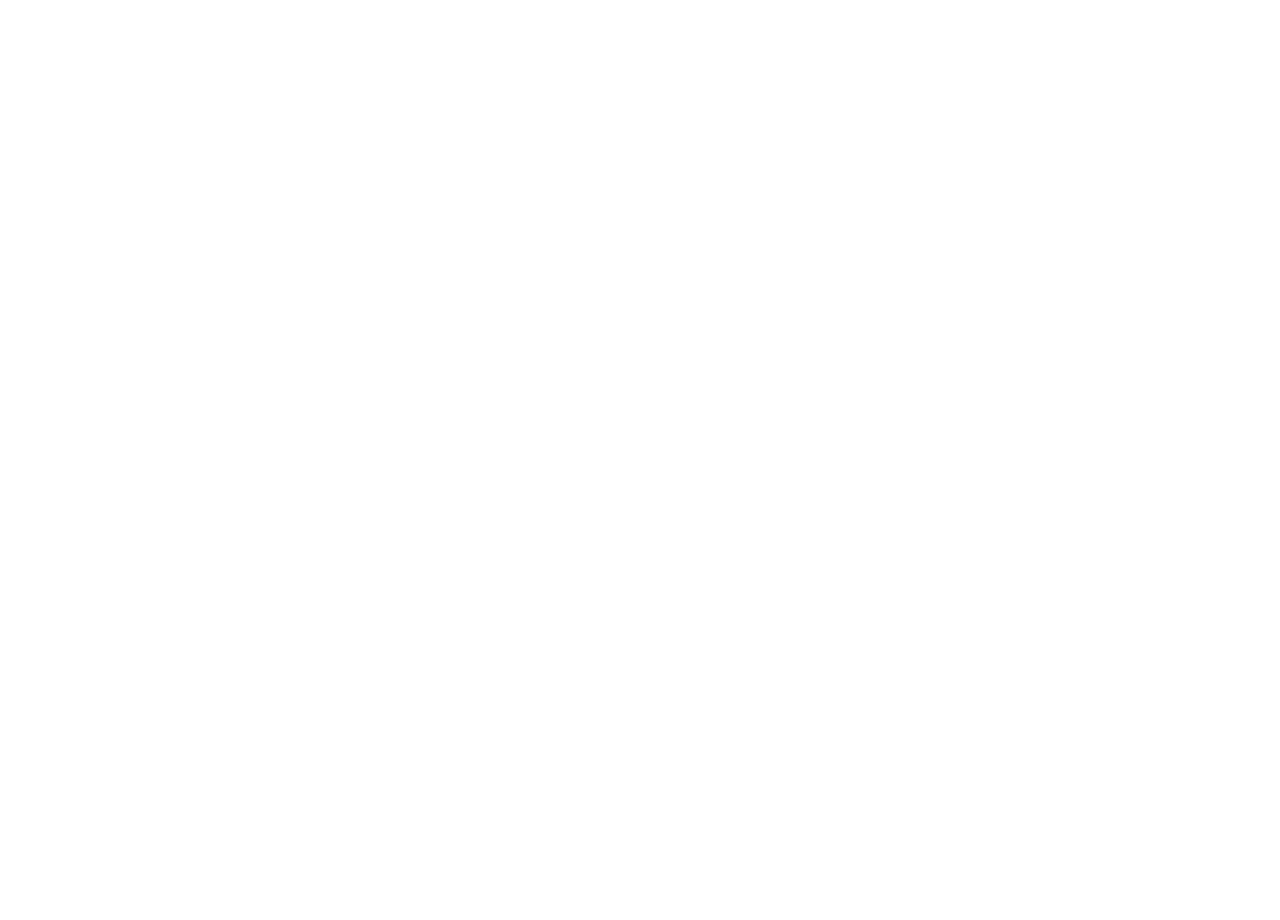
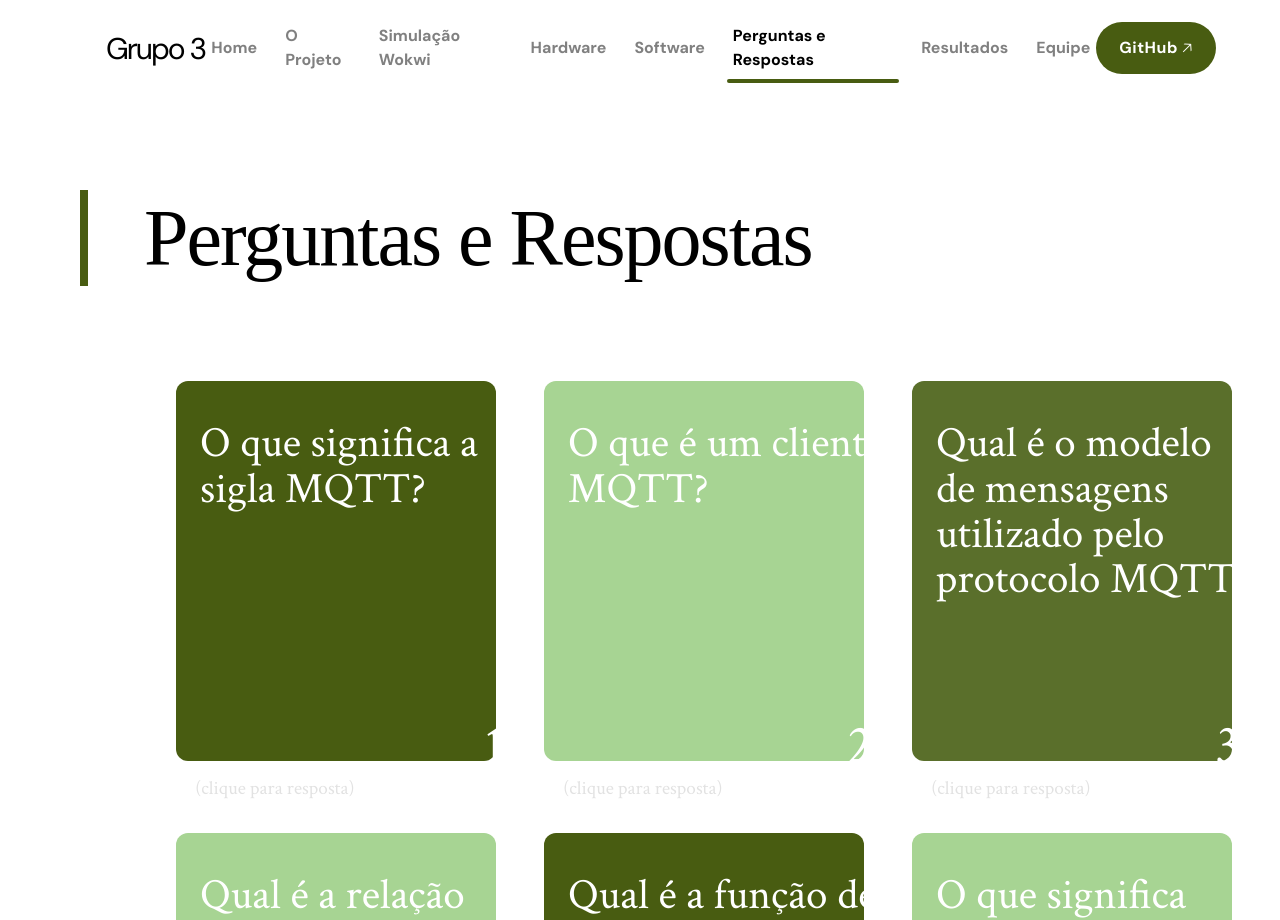
Before and after one commit to vitorcecato-sesi/estacao-meteorologica, a React (Vite) app in the folder Frontend/: page /perguntasRespostas in a window 1280 px wide. Before the commit this address had no page. Shown: the top 920 px of the page. Before the commit the page ends 800 px from the top, so only its background shows below. Built offline with nearby package versions, Linux system fonts and the light colour scheme.

Commit message:
um pouco da pagina de perguntas e respostas

```diff
--- a/Frontend/src/App.jsx
+++ b/Frontend/src/App.jsx
@@ -6,6 +6,7 @@
 
 // Páginas
 import Home from './pages/Home'
+import PerguntasRespostas from './pages/PerguntasRespostas'
 
 function App() {
 
@@ -14,6 +15,7 @@
     <BrowserRouter>
         <Routes>
           <Route path='/' element={<Home/>} />
+          <Route path='/perguntasRespostas' element={<PerguntasRespostas />} />
         </Routes>
       </BrowserRouter>
     </>
--- /dev/null
+++ b/Frontend/src/components/CardPerguntaResposta.css
@@ -0,0 +1,93 @@
+/* ...existing code... */
+.cardPerguntaResposta {
+  width: 320px;
+  height: 380px;
+  background: #485C11;
+  border-radius: 12px;
+  position: relative;
+  margin: 1em;
+  cursor: pointer;
+  box-shadow: none;
+  display: flex;
+  flex-direction: column;
+  justify-content: flex-start;
+  align-items: flex-start;
+  transition: box-shadow 0.2s;
+  font-family: 'Crimson Text', serif;
+}
+
+.cardPerguntaResposta .cardFace {
+  width: 100%;
+  height: 100%;
+  border-radius: 12px;
+  position: absolute;
+  top: 0; left: 0;
+  backface-visibility: hidden;
+  display: flex;
+  flex-direction: column;
+  justify-content: flex-start;
+  align-items: flex-start;
+  padding: 2em 1.5em 1.5em 1.5em;
+  font-family: 'Crimson Text', serif;
+  background: transparent;
+  color: #fff;
+}
+
+.cardPerguntaResposta .cardFrente {
+  z-index: 2;
+}
+
+.cardPerguntaResposta .perguntaTexto {
+  font-size: 2.7em;
+  font-family: 'Crimson Text', serif;
+  font-weight: 400;
+  line-height: 1.05;
+  margin-bottom: auto;
+  margin-top: 0.2em;
+}
+
+.cardPerguntaResposta .cardNumero {
+  position: absolute;
+  bottom: 0.5em;
+  right: 0.7em;
+  font-size: 3.5em;
+  opacity: 1;
+  font-family: 'Crimson Text', serif;
+  color: #fff;
+}
+
+.cardPerguntaResposta .cardHint {
+  position: absolute;
+  bottom: 0.7em;
+  left: 1em;
+  right: 0;
+  font-size: 1.2em;
+  opacity: 0.7;
+  font-family: 'Crimson Text', serif;
+  color: #d6d6d6;
+  text-align: left;
+}
+
+.cardPerguntaResposta .cardVerso {
+  transform: rotateY(180deg);
+  background: #fff !important;
+  color: #485C11;
+  font-size: 1.3em;
+  font-family: 'DM Sans', Arial, sans-serif;
+  text-align: left;
+  padding-top: 2.5em;
+}
+
+.cardPerguntaResposta.virado {
+  box-shadow: none;
+}
+
+.cardPerguntaResposta {
+  transform-style: preserve-3d;
+  transition: transform 0.6s cubic-bezier(.4,2,.3,1);
+}
+
+.cardPerguntaResposta.virado {
+  transform: rotateY(180deg);
+}
+/* ...existing code... */x
--- /dev/null
+++ b/Frontend/src/components/CardPerguntaResposta.jsx
@@ -0,0 +1,25 @@
+import { useState } from "react";
+import "./CardPerguntaResposta.css";
+
+export default function CardPerguntaResposta({ pergunta, resposta, cor, numero }) {
+  const [virado, setVirado] = useState(false);
+  return (
+    <div
+      className={`cardPerguntaResposta${virado ? " virado" : ""}`}
+      style={{ background: cor }}
+      onClick={() => setVirado((v) => !v)}
+      tabIndex={0}
+      role="button"
+      aria-pressed={virado}
+    >
+      <div className="cardFace cardFrente">
+        <span className="perguntaTexto">{pergunta}</span>
+        <span className="cardNumero">{numero}</span>
+        <span className="cardHint">(clique para resposta)</span>
+      </div>
+      <div className="cardFace cardVerso">
+        <span className="respostaTexto">{resposta}</span>
+      </div>
+    </div>
+  );
+}
--- a/Frontend/src/components/Footer.jsx
+++ b/Frontend/src/components/Footer.jsx
@@ -7,16 +7,16 @@
       <section className="linksContainer">
         <nav className="links">
           <Link to="/" className="footerLink">
-            {" "}
-            O Projeto{" "}
+            O Projeto
           </Link>
           <Link to="/hardware" className="footerLink">
-            {" "}
-            Hardware{" "}
+            Hardware
+          </Link>
+          <Link to="/perguntasRespostas" className="footerLink">
+            Perguntas e Respostas
           </Link>
           <Link to="/equipe" className="footerLink">
-            {" "}
-            Equipe{" "}
+            Equipe
           </Link>
         </nav>
       </section>
--- a/Frontend/src/components/Navbar.jsx
+++ b/Frontend/src/components/Navbar.jsx
@@ -21,7 +21,7 @@
         <NavLink to="/simulacao"> Simulação Wokwi </NavLink>
         <NavLink to="/hardware"> Hardware </NavLink>
         <NavLink to="/software"> Software </NavLink>
-        <NavLink to="/perguntas"> Perguntas e Respostas </NavLink>
+        <NavLink to="/perguntasRespostas"> Perguntas e Respostas </NavLink>
         <NavLink to="/resultados"> Resultados </NavLink>
         <NavLink to="/equipe"> Equipe </NavLink>
       </nav>
--- /dev/null
+++ b/Frontend/src/pages/PerguntasRespostas.css
@@ -0,0 +1,27 @@
+.tituloPagina {
+    padding-left: 5em;
+    padding-top: 1em;
+}
+
+.tituloPagina h1 {
+    display: inline-block;
+    font-family: "CImson Text", serif;
+    font-weight: 400;
+    font-size: 80px;
+    letter-spacing: -2px;
+    background: linear-gradient(to left, #485C11 8px, transparent 8px);
+    background-repeat: no-repeat;
+    background-position: left center;
+    background-size: 8px 80%;
+    padding-left: 0.8em;
+}
+
+.gridPerguntasRespostas {
+    display: grid;
+    grid-template-columns: repeat(3, 1fr);
+    gap: 2.5em 1em;
+    justify-items: center;
+    align-items: start;
+    padding-left: 10em;
+    padding-right: 10em;
+}
--- a/Frontend/src/pages/PerguntasRespostas.jsx
+++ b/Frontend/src/pages/PerguntasRespostas.jsx
@@ -0,0 +1,58 @@
+
+import Navbar from "../components/Navbar"; // Barra de navegação
+import Footer from "../components/Footer";
+import CardPerguntaResposta from "../components/CardPerguntaResposta";
+import "./PerguntasRespostas.css";
+
+export default function PerguntasRespostas() {
+    return (
+        <>
+            <Navbar />
+
+            <section className="tituloPagina">
+                <h1>Perguntas e Respostas</h1>
+            </section>
+
+            <section className="gridPerguntasRespostas">
+                <CardPerguntaResposta
+                    pergunta="O que significa a sigla MQTT?"
+                    resposta="MQTT significa Message Queuing Telemetry Transport."
+                    cor="#485C11"
+                    numero={1}
+                />
+                <CardPerguntaResposta
+                    pergunta="O que é um cliente MQTT?"
+                    resposta="É qualquer dispositivo ou software que se conecta ao broker MQTT para enviar (publicar) ou receber (assinar) mensagens."
+                    cor="#A7D493"
+                    numero={2}
+                />
+                <CardPerguntaResposta
+                    pergunta="Qual é o modelo de mensagens utilizado pelo protocolo MQTT?"
+                    resposta="O modelo publish/subscribe (publicação/assinatura)."
+                    cor="#5A6F2B"
+                    numero={3}
+                />
+                <CardPerguntaResposta
+                    pergunta="Qual é a relação entre MQTT e o protocolo TCP/IP?"
+                    resposta="O MQTT funciona sobre o protocolo TCP/IP, que garante a entrega das mensagens."
+                    cor="#A7D493"
+                    numero={4}
+                />
+                <CardPerguntaResposta
+                    pergunta="Qual é a função de um broker na arquitetura MQTT?"
+                    resposta="O broker é o servidor responsável por receber, filtrar e encaminhar as mensagens entre os clientes."
+                    cor="#485C11"
+                    numero={5}
+                />
+                <CardPerguntaResposta
+                    pergunta="O que significa publicar (publish) uma mensagem em MQTT?"
+                    resposta="Significa enviar uma mensagem para um tópico específico, tornando-a disponível para todos os clientes que assinam esse tópico."
+                    cor="#A7D493"
+                    numero={6}
+                />
+            </section>
+
+            <Footer />
+        </>
+    )
+}
```
